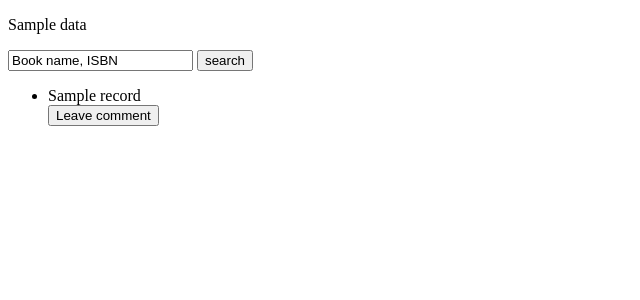
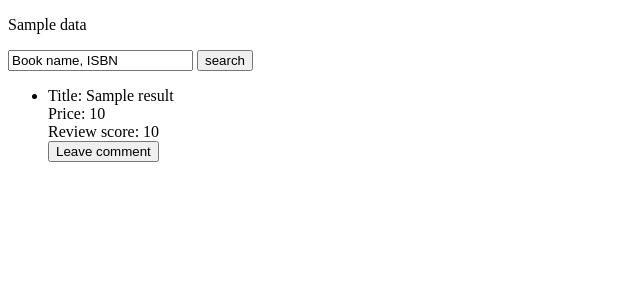
Before and after one commit to kawaiineSatoru/test1, a Django app: template templates/search_result.html in a window 1280 px wide. Shown: the top 300 px of the page, without its empty margins (0-640 px from the left). Run offline with Django 4.2, Linux system fonts and the light colour scheme; the template is opened without the code that fills it: most values are stand-ins (such as "Sample title", 1, 10 or a date in 2020).

Commit message:
Update search_result.html
修改一下
先只用book_rating這個table
搜尋title
輸出符合項目的Title,Price,Review score

```diff
--- a/templates/search_result.html
+++ b/templates/search_result.html
@@ -5,27 +5,32 @@
     <title>Title</title>
 </head>
 <body>
-    <p>{{data}}</p>
+    <p>{{ data }}</p>
     <p>
         <form action="http://127.0.0.1:8000/result/" method="post">
           {% csrf_token %}
           <input type="text" name="searchKey" value="Book name, ISBN">
           <button type="submit">search</button>
         </form>
-      </p>
+    </p>
     <ul>
-        {% for record in context %}
-        <li>{{record}}
+        {% for result in context %}
+        <li>
+            Title: {{ result.Title }}<br>
+            Price: {{ result.Price }}<br>
+            Review score: {{result.review_score}}<br>
+            <!-- 其他屬性... -->
+
             {% if request.user.is_authenticated %}
             <form action="http://127.0.0.1:8000/edit_comment/" method="post">
                 {% csrf_token %}
-                <p hidden>{{record}}</p>
+                <input type="hidden" name="record_id" value="{{ result.id }}">
                 <button type="submit">Leave comment</button>
             </form>
             {% else %}
             <form action="http://127.0.0.1:8000/login/" method="post">
                 {% csrf_token %}
-                <p hidden>{{record}}</p>
+                <input type="hidden" name="record_id" value="{{ result.id }}">
                 <button type="submit">Leave comment</button>
             </form>
             {% endif %}
```
